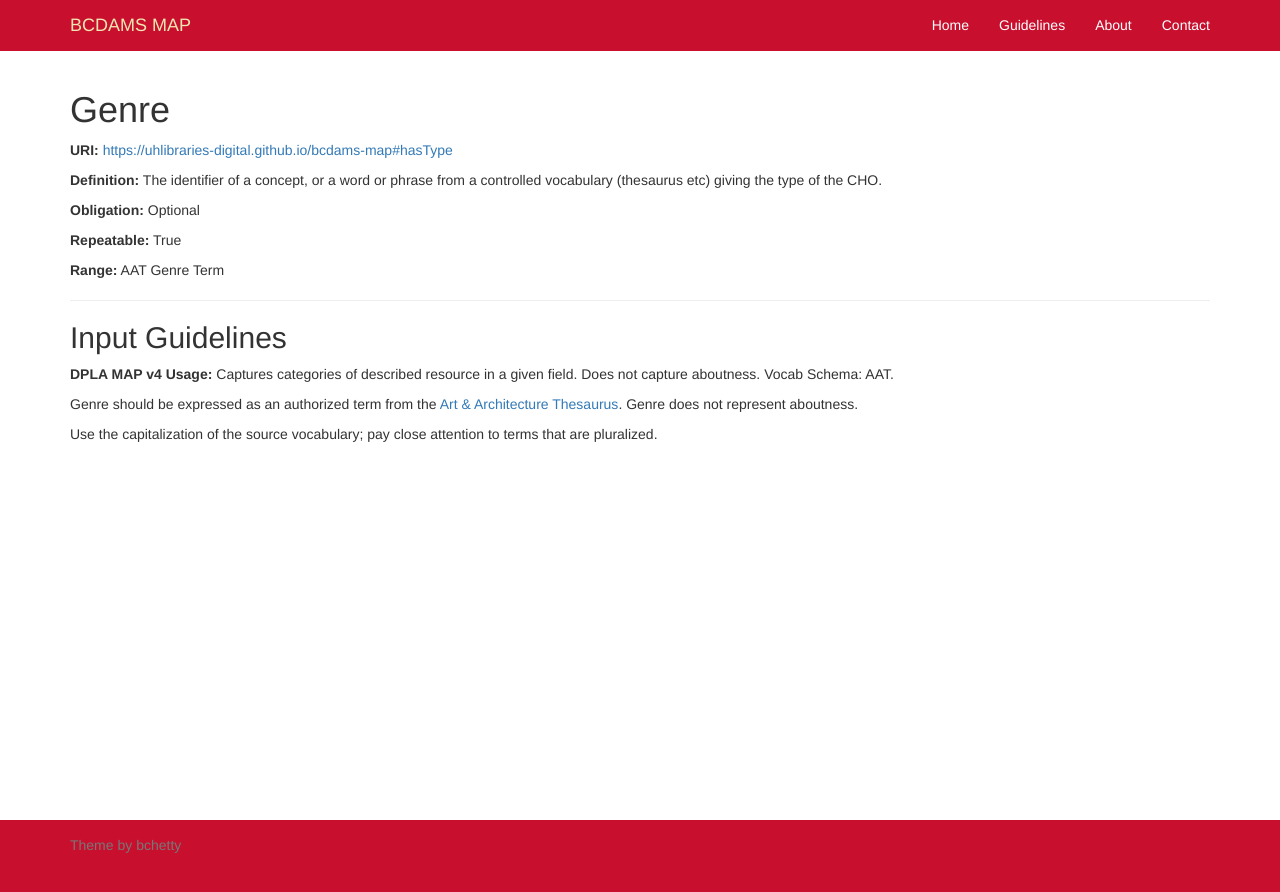
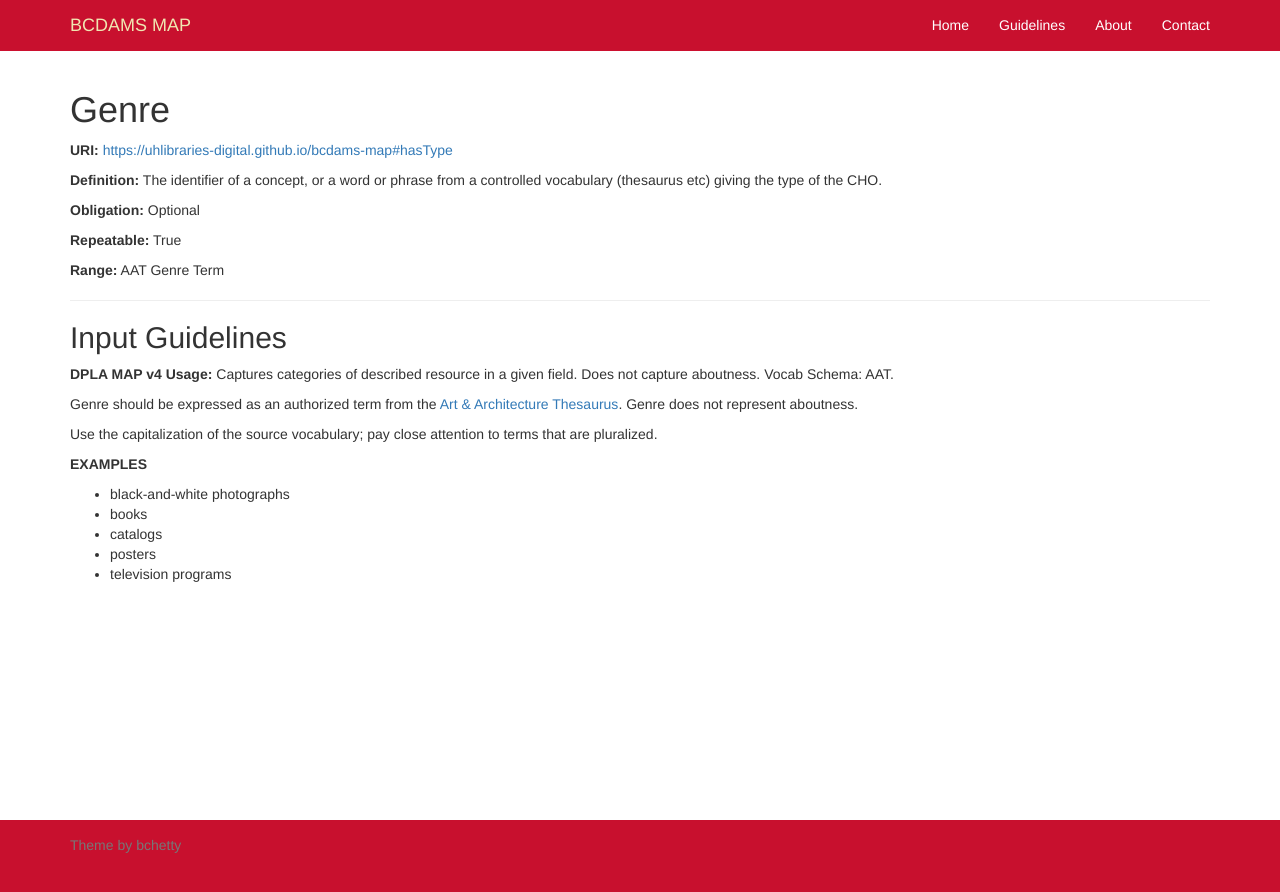
Before and after one commit to uhlibraries-digital/bcdams-map, a Jekyll site: the page built from guidelines/hasType.md, in a window 1280 px wide. Shown: the top 892 px of the page. Built offline with Jekyll 4.4.1, drawn with Linux system fonts in a browser that asks for light colours; nearby versions of some CDN libraries; comment, search, counter and statistics services are not loaded.

Commit message:
update hasType guidelines
Replaced link to Cedar AAT vocab with link to AAT since we don't have
genre AAT terms in Cedar yet. Will update further when we have list from
DPLA.

```diff
--- a/guidelines/hasType.md
+++ b/guidelines/hasType.md
@@ -9,6 +9,13 @@
 
 **DPLA MAP v4 Usage:** Captures categories of described resource in a given field. Does not capture aboutness. Vocab Schema: AAT.
 
-Genre should be expressed as an authorized term from the [Art & Architecture Thesaurus](https://vocab.lib.uh.edu/en/collections/aat.html). Genre does not represent aboutness.
+Genre should be expressed as an authorized term from the [Art & Architecture Thesaurus](http://www.getty.edu/research/tools/vocabularies/aat/). Genre does not represent aboutness.
 
 Use the capitalization of the source vocabulary; pay close attention to terms that are pluralized.
+
+__EXAMPLES__
+- black-and-white photographs
+- books
+- catalogs
+- posters
+- television programs
```
